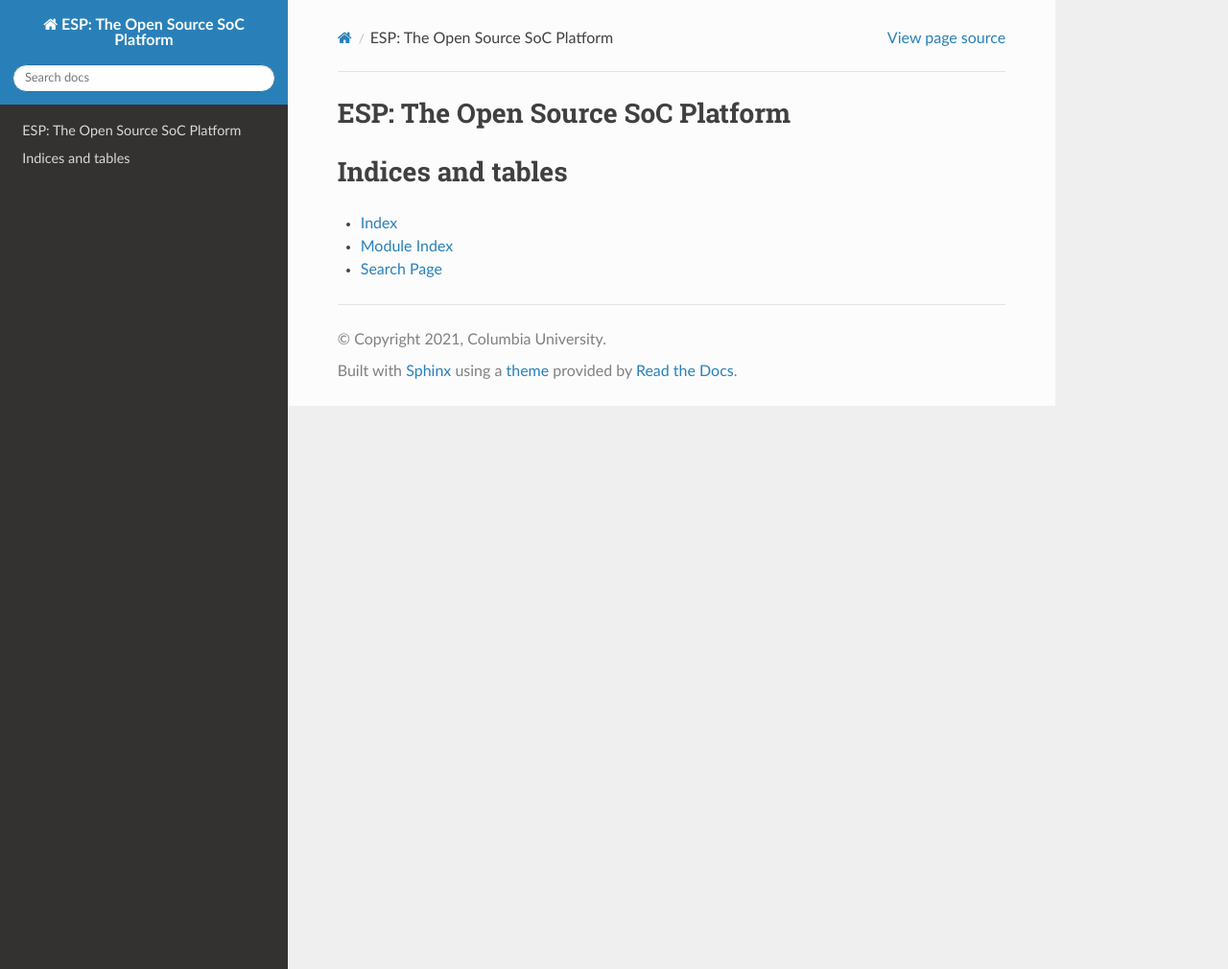
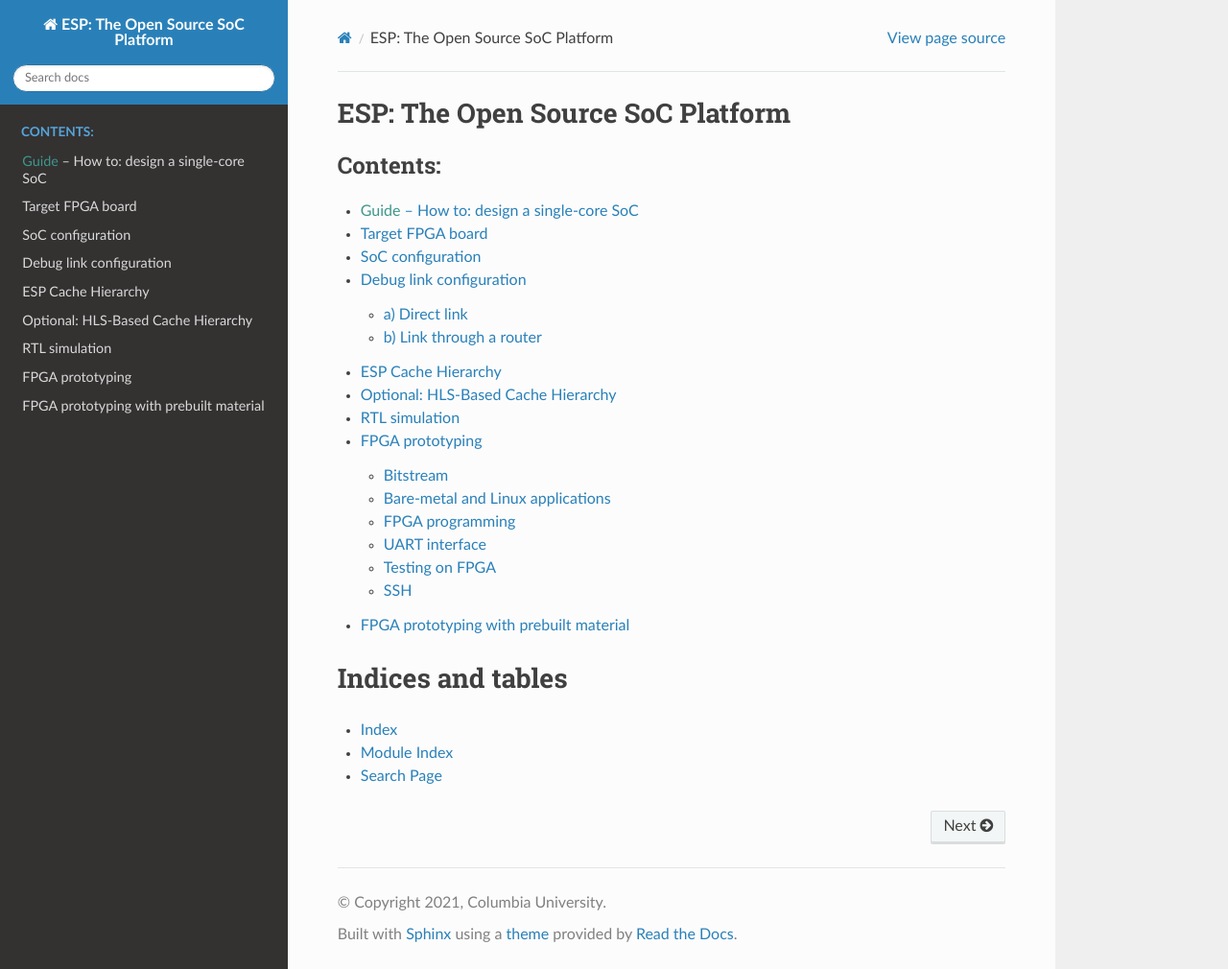
Before and after one commit to sld-columbia/esp-doc, a Sphinx documentation site: the page built from docs/source/index.rst, in a window 1280 px wide and 1010 px high. Shown: the whole window at 96% size. Built offline with Sphinx 7.4.7 and the Read the Docs theme 2.0.0, drawn with Linux system fonts in a browser that asks for light colours; some of the changed lines change nothing that is shown.

Commit message:
test import md

````diff
--- a/docs/source/conf.py
+++ b/docs/source/conf.py
@@ -33,6 +33,7 @@
 # ones.
 extensions = [
     "sphinx_rtd_theme",
+    "recommonmark",
 ]
 
 # Add any paths that contain templates here, relative to this directory.
--- a/docs/source/index.rst
+++ b/docs/source/index.rst
@@ -10,6 +10,9 @@
    :maxdepth: 2
    :caption: Contents:
 
+   singlecore-guide
+
+
 
 
 Indices and tables
--- /dev/null
+++ b/docs/source/singlecore-guide.md
@@ -0,0 +1,463 @@
+
+# <span style="color:#3d978c"> Guide </span> -- [How to: design a single-core SoC](/docs/singlecore/)
+
+<!-- insert-date -->
+
+This guide illustrates how to generate and test a minimal single-core ESP
+SoC. In doing so, this tutorial covers the basics of SoC configuration,
+full-system RTL simulation and FPGA prototyping with the ESP platform.
+
+<!-- markdown-toc start - Don't edit this section. Run M-x markdown-toc-refresh-toc -->
+- [Target FPGA board](#target-fpga-board)
+- [SoC configuration](#soc-configuration)
+- [Debug link configuration](#debug-link-configuration)
+    - [a) Direct link](#a-direct-link)
+    - [b) Link through a router](#b-link-through-a-router)
+- [ESP Cache Hierarchy](#esp-cache-hierarchy)
+- [Optional: HLS-Based Cache Hierarchy](#optional-hls-based-cache-hierarchy)
+- [RTL simulation](#rtl-simulation)
+- [FPGA prototyping](#fpga-prototyping)
+    - [Bitstream](#bitstream)
+    - [Bare-metal and Linux applications](#bare-metal-and-linux-applications)
+    - [FPGA programming](#fpga-programming)
+    - [UART interface](#uart-interface)
+    - [Testing on FPGA](#testing-on-fpga)
+    - [SSH](#ssh)
+- [FPGA prototyping with prebuilt material](#fpga-prototyping-with-prebuilt-material)
+<!-- markdown-toc end -->
+
+<!-- ![](/images/howto_singlecore.png "How to: single-core SoC"){:height="156px" -->
+<!-- width="802px" align="center"} -->
+
+> _**Note**: The users have access to [prebuilt material](/prebuilt/singlecore/)
+> to run the tutorial on an FPGA, without executing all the previous steps. See
+> the 'FPGA prototyping with prebuilt material' section at the end of this
+> guide._
+
+---
+
+# Target FPGA board
+
+ESP currently supports multiple FPGA boards as listed in the [homepage](/). The
+`socs/` directory of ESP contains a design folder for each of the target
+FPGA boards. The steps described in this guide are identical for all the FPGA
+targets, but they should be run from the design folder in `socs/`
+corresponding to the desired target.
+
+For this tutorial we target the popular *Xilinx VC707* evaluation board based on
+the *Virtex7* FPGA.
+```bash
+# Move to the Xilinx VC707 design folder
+cd <esp>/socs/xilinx-vc707-xc7vx485t
+```
+
+<br>
+Running `make help` in the design folder prints a description of the most common
+*Make* targets in ESP, many of which are described in this tutorial.
+
+---
+
+[Back to top](#)
+
+# SoC configuration
+
+Each design folder comes with a default SoC configuration
+(`socs/defconfig/esp_<design-folder-name>_defconfig`), which consists of a 2x2
+mesh with one processor tile, one memory tile containing a memory controller and
+one auxiliary tile. This is the minimum set of tiles for a functioning ESP
+SoC. Depending on the design folder the default configuration may differ in the
+processor core selection (e.g. RISC-V Ariane or SparcV8 Leon3) and in the
+presence of the ESP cache hierarchy.
+
+The SoC configuration can be visualized and modified with the *ESP configuration GUI*:
+```bash
+make esp-xconfig
+```
+
+<br> The figure below shows the GUI with the default configuration for the
+*Xilinx VC707* board. In this case the selected CPU is the *Leon3* processor and
+the ESP caches are enabled: one 32KB 4-ways set associative private L2 cache for
+the processor tile and one 256KB 16-ways set associative last-level cache (LLC)
+on the memory tile. In this design the LLC serves only the processor tile and
+the Ethernet MAC in the miscellaneous (IO) tile.
+
+![](/images/howto_singlecore_vc707_espgui.png "ESP configuration
+GUI"){:height="812px" width="684px" align="center"}
+
+> _**Note**: The ESP caches do not work with the Ariane core yet. This feature
+> is in the works._
+
+[Back to top](#)
+
+# Debug link configuration
+
+The ESP SoC embeds some IP blocks from the open source VHDL library *GRLIB*,
+including the *Leon3* processor core and some I/O peripherals. The default
+configuration for *GRLIB* is loaded from the file
+`socs/defconfig/grlib_<design-folder-name>_defconfig`. The *GRLIB*
+configuration utility starts with the following command:
+
+```bash
+make grlib-xconfig
+```
+
+<br>
+![](/images/grlib-gui.png "GRLIB configuration GUI")
+
+One relevant configuration parameter is the static IP assigned to the Ethernet
+debug interface. A host machine can control the debug interface of an ESP SoC
+through Ethernet only. By clicking on *Debug link* on the *GRLIB* GUI it is
+possible to configure the static IP of the debug unit by editing the two *IP
+address* fields.
+
+![](/images/grlib-gui-eth.png "GRLIB configuration GUI: debug link")
+
+Given an ESP SoC on FPGA there are two possible ways to access it through
+Ethernet from a host machine: with a direct link or through a router. In the
+following, as an example, we assume you selected the IP address of the debug
+link to `192.168.1.2` (MSB = `C0A8` and LSB = `0102`).
+
+[Back to top](#)
+
+## a) Direct link
+
+Connect with an Ethernet cable the Ethernet ports of FPGA and of the host
+computer that you wish to interact with the ESP SoC on FPGA. From your system
+settings, turn off the wired internet connection. Then, from a terminal, assign
+a valid IP address to your interface using the same three numbers of the ESP
+debug link (`192.168.1` in this example) and varying the last one. This
+guarantees that your host machine will be in the same subnet as the ESP debug
+link, so that it will be possible to establish a connection between the two.
+
+In this example we assume your Ethernet interface name is `eth0`. (You can find
+out the specific name of the interface by typing `ifconfig` in your shell.)
+
+```bash
+# assign an IP address to your host machine
+sudo ifconfig eth0 192.168.1.3
+```
+
+<br>
+
+[Back to top](#)
+
+## b) Link through a router
+
+With two Ethernet cables, connect the Ethernet ports of both your FPGA board and
+your host computer to a router. The IP address assigned to the ESP debug link
+must be in the subnet selected by the router. For instance, if the router
+assigns IP addresses in the range `192.168.1.2` to `192.168.1.255`, then any IP
+address in that range can be used for the ESP debug link. From the admin webpage
+of the router you should be able to change the range of assigned addresses, as
+well as to reserve a specific IP to the MAC address corresponding to the ESP
+debug link. Reserving the IP will guarantee that no other device connected to
+the router will get the IP of the debug link through a DHCP request.
+
+In case your host computer received the same IP you selected for the debug link,
+you can force a new lease with the following:
+
+```bash
+# assign an IP address to your host machine
+sudo ifconfig eth0 192.168.1.3
+```
+
+<br>
+It is, however, recommended to reserve the IPs from the router's admin page
+rather than forcing the IP assignment from the host computer.
+
+[Back to top](#)
+
+# ESP Cache Hierarchy
+With a single-core SoC, you have the option of using ESP's cache hierarchy,
+which adds a private L2 cache to CPUs (and optionally, to accelerators) and
+a last-level cache to the memory tile (the LLC is partitioned if multiple
+memory tiles are selected). The checkbox labeled `Use Caches` enables the
+cache hierarchy, which is the default setting. There are two options for the
+ implementation of the caches -- `SystemVerilog` and `SystemC + HLS` -- which can
+ be selected from the dropdown menu labeled `Implementation` in the ESP
+configuration GUI. The SystemVerilog caches offer area savings and slight timing
+improvements and is the default. Note that with the SystemVerilog implementation
+, the CPU L2 and accelerator L2 caches must be configured to have the same
+number of sets and ways. For more information on the HLS-based cache hierarchy,
+read the section below.
+
+[Back to top](#)
+
+# Optional: HLS-Based Cache Hierarchy
+
+As shown above, the default SoC for the *Xilinx VC707* board has the ESP cache
+hierarchy enabled. By default, the RTL implementation is selected. If you want
+to switch to the SystemC version, select `SystemC + HLS` from the
+`Implementation` dropdown in the ESP configuration GUI. This feature is
+particularly useful to conduct architectural research on coherence, because the
+SystemC model is significantly easier to edit than the RTL implementation.
+
+To generate the RTL for the SystemC version of the caches, a one-time HLS run is
+required for every desired combination of sets and ways of the caches.
+
+```bash
+make l2-hls
+make llc-hls
+```
+
+<br> These commands run HLS with *Cadence Stratus HLS* for all the combinations
+of *{sets, ways, words per line, word bitwidth, address bitwidth}* specified in
+HLS TCL scripts: `systemc/l2/stratus/project.tcl`,
+`systemc/llc/stratus/project.tcl`. The first HLS run takes a long time, because
+it synthesizes hardware resources from scratch, whereas the subsequent HLS runs
+are much faster.
+
+The ESP cache hierarchy is mandatory only for multi-core ESP SoCs. If the caches
+are not enabled in the ESP configuration GUI, or if using the RTL
+implementation, this step can be skipped.
+
+> _**Note**: A Verilog implementation of the HLS-based cache hierarchy will be
+> released soon (pending approval)._
+
+[Back to top](#)
+
+# RTL simulation
+
+Users can run a full-system RTL simulation with the following targets:
+
+```bash
+# Modelsim
+make sim[-gui]
+
+# Incisive
+make ncsim[-gui]
+```
+
+Once Modelsim starts you can launch with the simulation with the command:
+```bash
+make run --all
+```
+
+<br>
+<!-- **add GIF of terminal output of `make sim`** -->
+
+These simulation targets compile the RTL from ESP and from some *Xilinx*
+libraries. In addition to RTL files, the simulation targets cross-compile the
+default C application `systest.c` for the target processor. Then the simulator
+starts either in the terminal (e.g. `make sim`) or with the GUI (e.g. `make sim-gui`).
+
+Users can edit `systest.c` at will, as long as the baremetal cross-compiler can
+generate the target binary. The output of this compilation are the memory files
+for simulation (`prom.srec` and `ram.srec`) and the target binaries for FPGA
+emulation of the baremetal test (`prom.bin` and `systest.bin`).
+
+Users can run the software compilation step independently from the simulation target with:
+
+```bash
+make soft
+```
+<br>
+[Back to top](#)
+
+# FPGA prototyping
+
+## Bitstream
+
+The deployment of an ESP SoC on FPGA requires a FPGA bitstream, whereas its
+testing requires the binary of a baremetal application and/or a Linux image.
+
+Below is the target to generate the FPGA bitstream with *Xilinx Vivado* from the
+design folder based on what specified in the GRLIB and ESP configurations. After
+*Vivado* completes the bitstream generation, a link to the bitstream `top.bit`
+is created in the SoC design folder.
+
+```bash
+# Logic synthesis for FPGA with Xilinx Vivado
+make vivado-syn
+```
+
+<br>
+
+[Back to top](#)
+
+## Bare-metal and Linux applications
+
+The binary of the baremetal application (`prom.bin` and `systest.bin`) is
+compiled with `make soft` as described in the previous section.
+
+Linux is also compiled from the ESP SoC folder. This allows users to maintain
+different Linux configurations and root filesystem overlays for each SoC
+folder. The following command configures and compiles Linux with the root
+filesystem template created with the scripts to build the toolchain. Users can
+add, edit or remove files from the local copy of the filesystem placed in
+`sysroot/`. Re-running the Linux target below will update the embedded root file
+system. The final output of this target is a bootable Linux image (`linux.bin`).
+
+```bash
+make linux
+```
+
+<br>
+
+[Back to top](#)
+
+## FPGA programming
+
+Assuming the FPGA host computer is `localhost` and the TCP port is the default
+`3121`, the ESP instance can be deployed on FPGA with the following command:
+
+```bash
+# Program FPGA
+FPGA_HOST=localhost XIL_HW_SERVER_PORT=3121 make fpga-program
+```
+
+<br>
+If you are using a remote FPGA device and the JTAG cable is connected to a
+remote host computer, set `FPGA_HOST` and `XIL_HW_SERVER_PORT` to the
+appropriate values. The remote server must be running an instance of *Vivado
+hw_server*.
+
+[Back to top](#)
+
+## UART interface
+
+After programming the FPGA, the ESP UART interface must be opened with a serial
+communication program (e.g. `minicom`) to monitor the programs executing on the
+ESP instance.
+
+With the USB cable provided by the FPGA board vendor, connect the UART port
+to any USB port on your computer. Then run `dmesg` to find the device name assigned
+to the new serial interface. Here is an example:
+
+```bash
+$ dmesg | grep tty
+[352854.825049] usb 1-2: cp210x converter now attached to ttyUSB0
+```
+
+<br> For instance, if your serial interface has been labeled `ttyUSB0`, you may
+connect to `/dev/ttyUSB0` with your favorite serial communication program. In
+this example we will refer to *Minicom*. The serial interface should be
+configured to use no parity bits, no flow control and a baud rate of 38400. To
+configure *Minicom* launch it with `sudo minicom -s`.
+
+```
+ +-----------------------------------------+
+ |     Serial Device      : /dev/ttyUSB0   |
+ |  Lockfile Location     : /var/lock      |
+ |    Callin Program      :                |
+ |   Callout Program      :                |
+ |     Bps/Par/Bits       : 38400 8N1      |
+ |  Hardware Flow Control : No             |
+ |  Software Flow Control : No             |
+ +-----------------------------------------+
+```
+
+<br> Now you can launch *Minicom*:
+```bash
+minicom -D /dev/ttyUSB0 -b 38400
+```
+
+<br> Please note that standard users on Linux do not have permission to connect to a
+serial interface. You can launch your terminal with `sudo`, or add yourself to
+the `dialout` group. Then you must log out in order for the group change to take
+effect.
+
+```bash
+sudo usermod -aG dialout <USERNAME>
+```
+
+<br>
+
+[Back to top](#)
+
+## Testing on FPGA
+
+Finally here are the commands to connect to the ESP SoC on FPGA and
+either run a baremetal program or boot Linux. Make sure to define
+`FPGA_HOST` and `XIL_HW_SERVER_PORT` also in this case or edit their
+value in the local Makefile of the design folder you working into.
+
+```bash
+# Run bare-metal program (systest.bin)
+make fpga-run
+```
+
+```bash
+# Run Linux (linux.bin)
+make fpga-run-linux
+```
+
+<br> The `make fpga-run-linux` command also runs the `make
+fpga-program` target as a dependency, so you don't need to run it
+explicitly. To login into Linux use `root` as username and `openesp`
+as password.  The latter is set by buildroot when the template for the
+root file system is generated (see [setup](/docs/setup/)).
+
+[Back to top](#)
+
+## SSH
+
+Once Linux boot has complete, it is possible to use SSH to access ESP remotely,
+as well as to move data to and from the ESP SoC on FPGA.
+
+The IP address is printed on the serial console at the end of the boot process:
+`udhcpc: lease of <esp-ip-address> obtained`. Alternatively, you can get the network
+interface configuration and IP address with `ifconfig`
+
+From a machine in the same network as the ESP instance on FPGA, you can use
+`ssh` or `scp` and pass the dynamic IP leased at the end of the Linux boot.
+
+```bash
+touch file_to_transfer
+scp file_to_transfer root@<esp-ip-address>:~
+ssh root@<esp-ip-address>
+```
+
+
+<br> From the ESP Linux terminal you can use `ssh` and `scp` commands as in these
+examples:
+
+```bash
+touch file_to_transfer
+ssh <username>@<host-static-ip>
+scp file_to_transfer <username>@<host-static-ip>:~
+```
+
+[Back to top](#)
+
+# FPGA prototyping with prebuilt material
+
+With the provided [prebuilt material](/prebuilt/singlecore/), the users can run
+ the tutorial on FPGA directly, without the need for all the configuration,
+ compilation and synthesis steps. We normally provide the prebuilt set, where
+ the name of each `tar.gz` folder specifies the FPGA target board and the
+ processor core used.
+
+ Here is a list of the prebuilt files, their
+ description and the path where to place them inside the ESP repository:
+
+ - For the Xilinx VC707 board `<fpga-board>`=`xilinx-vc707-xc7vx485t`. For the
+   Xilinx VCU118 board `<fpga-board>`=`xilinx-vcu118-xcvu9p`. For the
+   Xilinx VCU128 board `<fpga-board>`=`xilinx-vcu128-xcvu37p`.
+
+   - `top.bit`: FPGA bitstream. Place this file in
+     `socs/<fpga-board>/vivado/esp-<fpga-board>.runs/impl_1/`.
+
+   - `systest.bin`, `prom.bin`: bare-metal *"Hello ESP!"* application and
+     *Leon3* boot loader. Place these files in `socs/<fpga-board>/`.
+
+   - `linux.bin`: Linux image which includes the root file system. Place these
+     files in `socs/<fpga-board>/`.
+
+After placing the prebuilt files in the right folders, follow the
+*Debug link configuration* instructions above. The ESP debug link in
+the prebuilt bitstream has IP `0xC0A80102` (`192.168.1.2`) and MAC
+`0x535522F00707` for the VC707 and VCU118 boards and IP `0xC0A8010C`
+(`192.168.1.12`) and MAC `0xA6A7A0F80442` for the VCU128 board. Set
+them appropriately in the Grlib configuration GUI and save. The debug
+link is described above in the *Debug link configuration* section.
+
+> _**Note**: the configuration of the MAC and IP address pairs in the latest
+> version of ESP on Git may differ from the values set for the prebuilt
+> material._
+
+Finally, to run the tutorial on the FPGA you only need some of the steps
+described in the previous section: *FPGA programming*, *UART interface*,
+*Testing on FPGA*, *SSH*.
+
+[Back to top](#)
````
Also changed, not shown: docs/source/images/grlib-gui-eth.png (added), docs/source/images/howto_singlecore_vc707_espgui.png (added).
